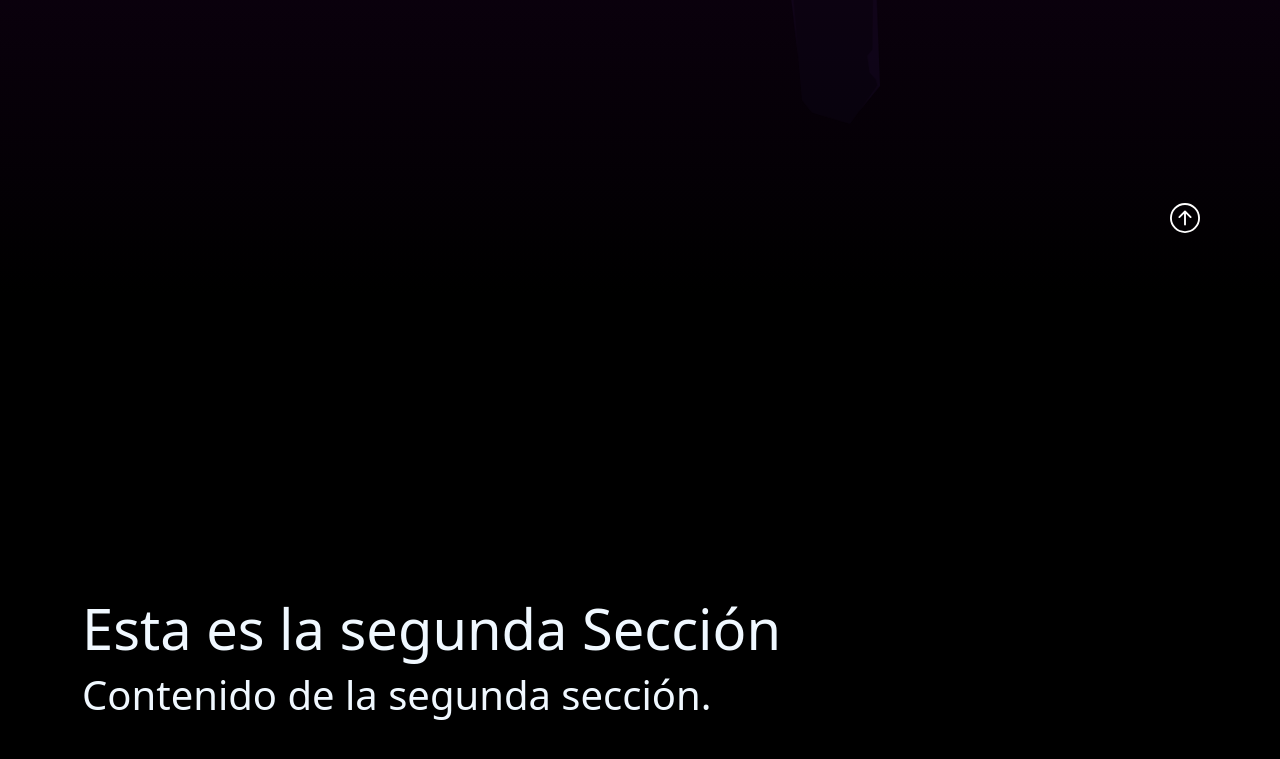
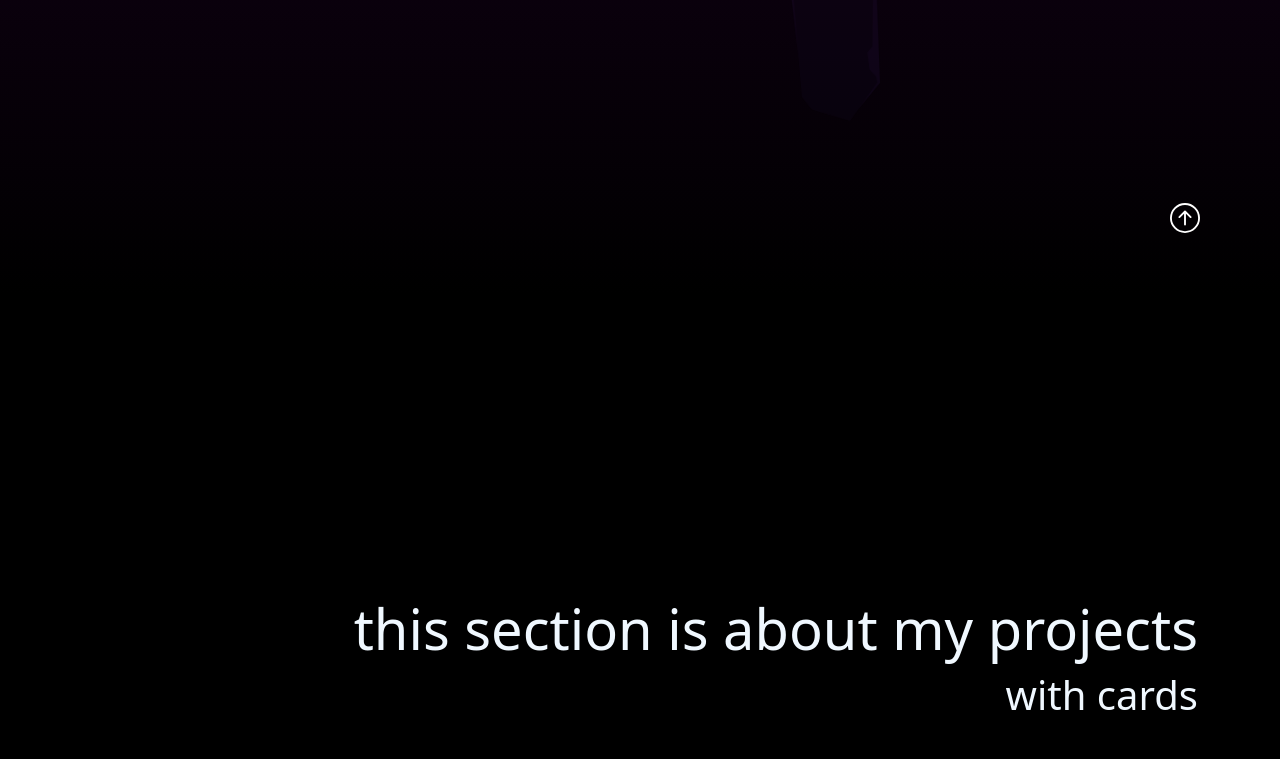
Before and after one commit to RubenTT91/whatsUp, a React (Create React App) app: page / in a window 1280 px wide. Shown: the part 507-1266 px from the top of the page. Built offline with nearby package versions, Linux system fonts and the light colour scheme.

Commit message:
I repair the Second section.

```diff
--- a/src/App.css
+++ b/src/App.css
@@ -1,16 +1,5 @@
 .App {
   text-align: center;
-}
-
-.App-logo {
-  height: 40vmin;
-  pointer-events: none;
-}
-
-@media (prefers-reduced-motion: no-preference) {
-  .App-logo {
-    animation: App-logo-spin infinite 20s linear;
-  }
 }
 
 .App-header {
@@ -44,7 +33,7 @@
   top: 300px;
   right: 400px;
   opacity: 0.2;
-  animation: rocks-float 10s infinite ease-in-out;
+  animation: rocks-float 8s infinite ease-in-out;
 }
 
 
@@ -55,7 +44,7 @@
   top: 400px;
   right: 480px;
   opacity: 0.2;
-  animation: rocks-float-2 12s infinite ease-in-out;
+  animation: rocks-float-2 10s infinite ease-in-out;
 
 }
 
--- a/src/components/sections_page/first_section.css
+++ b/src/components/sections_page/first_section.css
@@ -14,7 +14,3 @@ background: linear-gradient(360deg,rgb(0, 0, 0) 0%, rgba(25, 1, 31) 100%);
 animation: backgroundcolor;
 
 }
-
-@media screen {
-
-}
--- a/src/components/sections_page/second_section.css
+++ b/src/components/sections_page/second_section.css
@@ -1,5 +1,11 @@
 .second-section{
     background-color: rgb(0, 0, 0);
     height: 100vh;
-    /* background: linear-gradient(45deg,rgba(9, 9, 9, 1) 0%, rgba(25, 1, 31, 1) 100%); */
 }
+
+.second-section h1 {
+   text-align: end;
+   }
+.second-section p {
+   text-align: end;
+   }
--- a/src/components/sections_page/second_section.jsx
+++ b/src/components/sections_page/second_section.jsx
@@ -13,9 +13,9 @@ function Second_Section() {
     <section className="second-section">
 
       <div className="container">
-        <h1 class="display-4">Esta es la segunda Sección</h1>
-        <p class="display-6">
-          Contenido de la segunda sección.
+        <h1 className="display-4">this section is about my projects</h1>
+        <p className="display-6">
+         with cards
         </p>
 
       </div>
```
